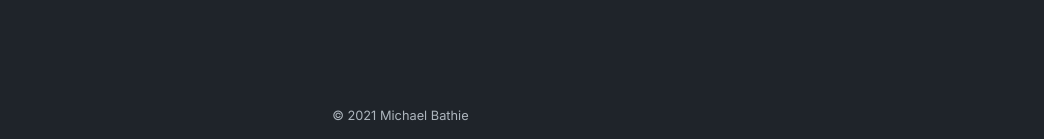
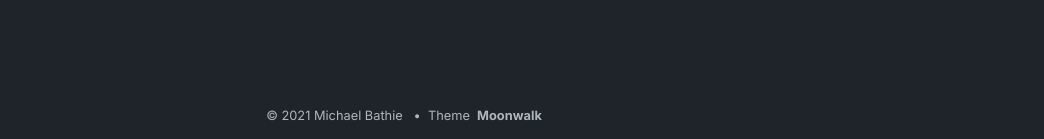
Before and after one commit to MichaelBathie/MichaelBathie.github.io, a Jekyll site: the page built from index.md, in a window 1280 px wide. Shown: the part 1309-1448 px from the top of the page, without its empty margins (236-1280 px from the left). Built offline with Jekyll 4.4.1, drawn with Linux system fonts in a browser that asks for light colours.

Commit message:
Added theme link to credits

```diff
--- a/_layouts/default.html
+++ b/_layouts/default.html
@@ -12,7 +12,10 @@
           {%- if site.theme_config.show_copyright == true -%}
           &copy;&nbsp;{{ "now" | date: "%Y" }}&nbsp;{{site.author}}
           &nbsp;
+          •
+          &nbsp;
           {%- endif -%}
+          Theme&nbsp; <a href="https://github.com/abhinavs/moonwalk" target="_blank" rel="noreferrer">Moonwalk</a>
         </div>
       </div>
     </main>
```
